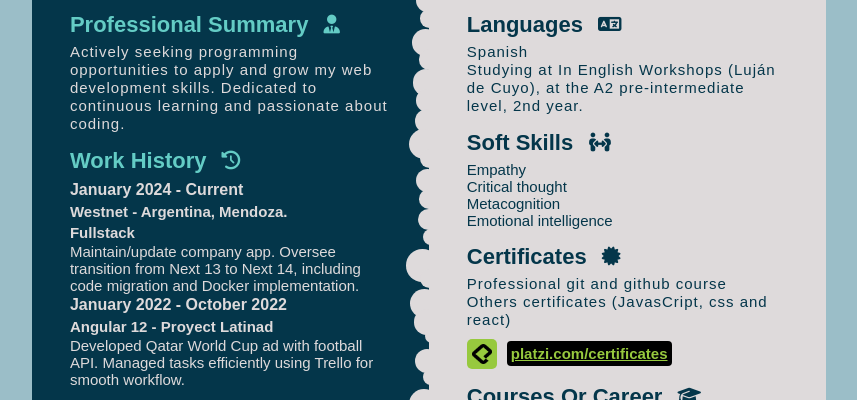
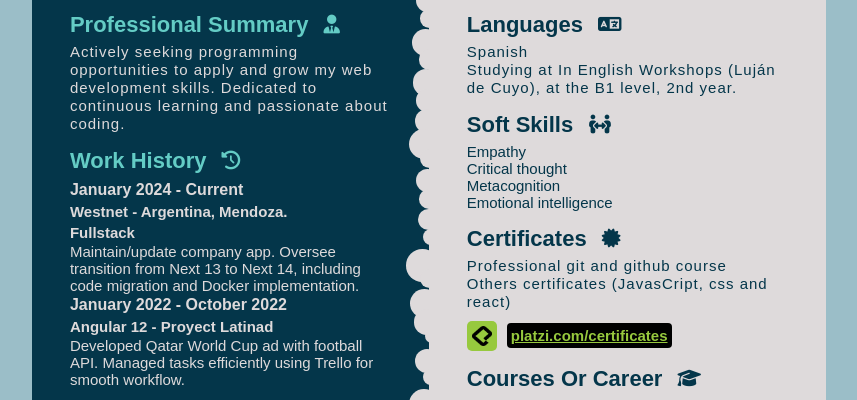
Before and after one commit to Leonardo-Robot-PostRock/cv-leonardo, a plain HTML site: page index.html in a window 1280 px wide. Shown: the part 364-764 px from the top of the page, without its empty margins (211-1068 px from the left). Drawn offline with Linux system fonts and the light colour scheme; animation ran at ten frames a second.

Commit message:
Update index.html

```diff
--- a/index.html
+++ b/index.html
@@ -145,7 +145,7 @@
                         <i class="fa-solid fa-language fa-lg"></i>
                     </div>
                     <p>Spanish</p>
-                    <p>Studying at In English Workshops (Luján de Cuyo), at the A2 pre-intermediate level, 2nd year.
+                    <p>Studying at In English Workshops (Luján de Cuyo), at the B1 level, 2nd year.
                     </p>
                 </article>
                 <article class="section section-skills">
```
